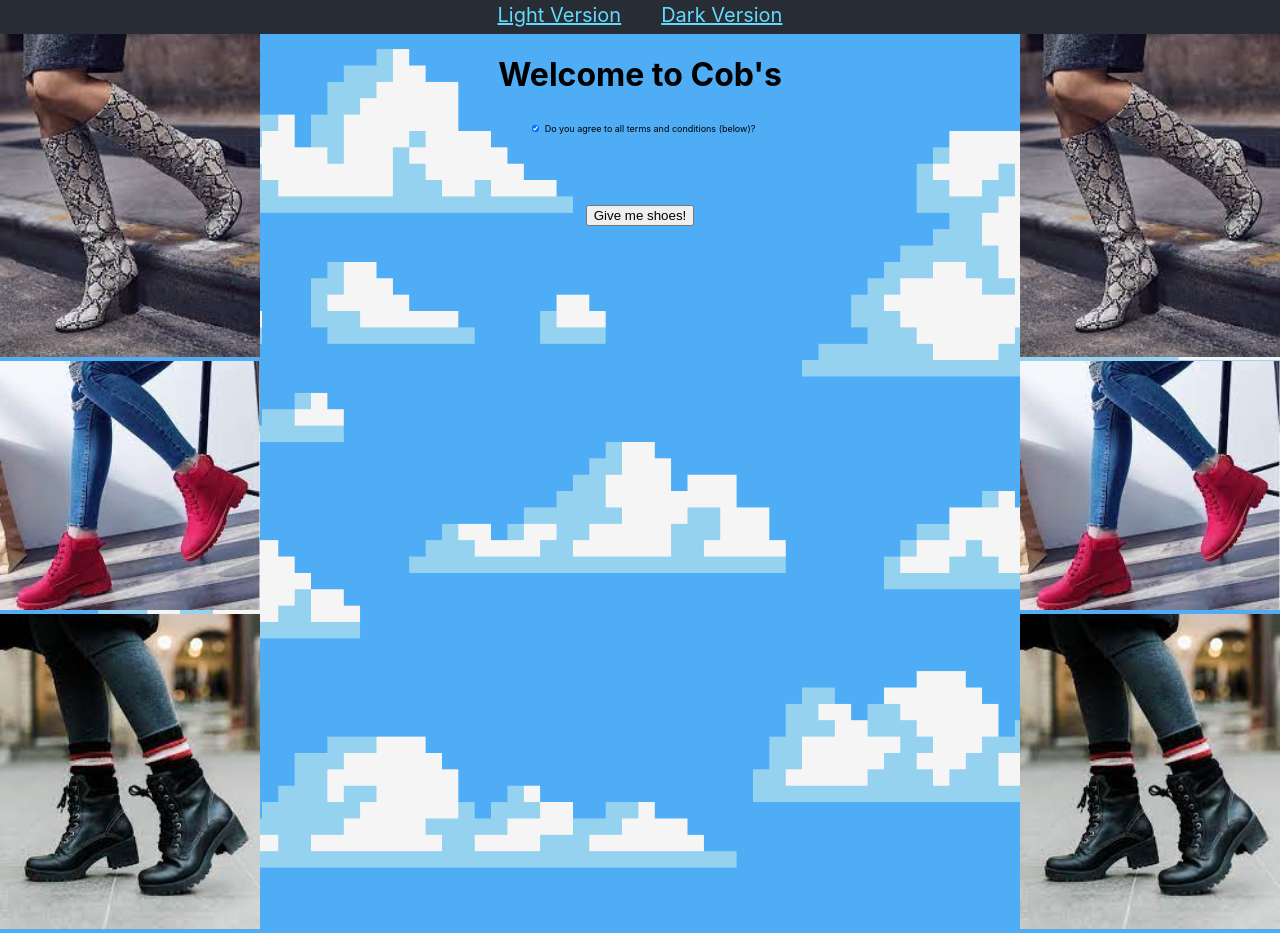
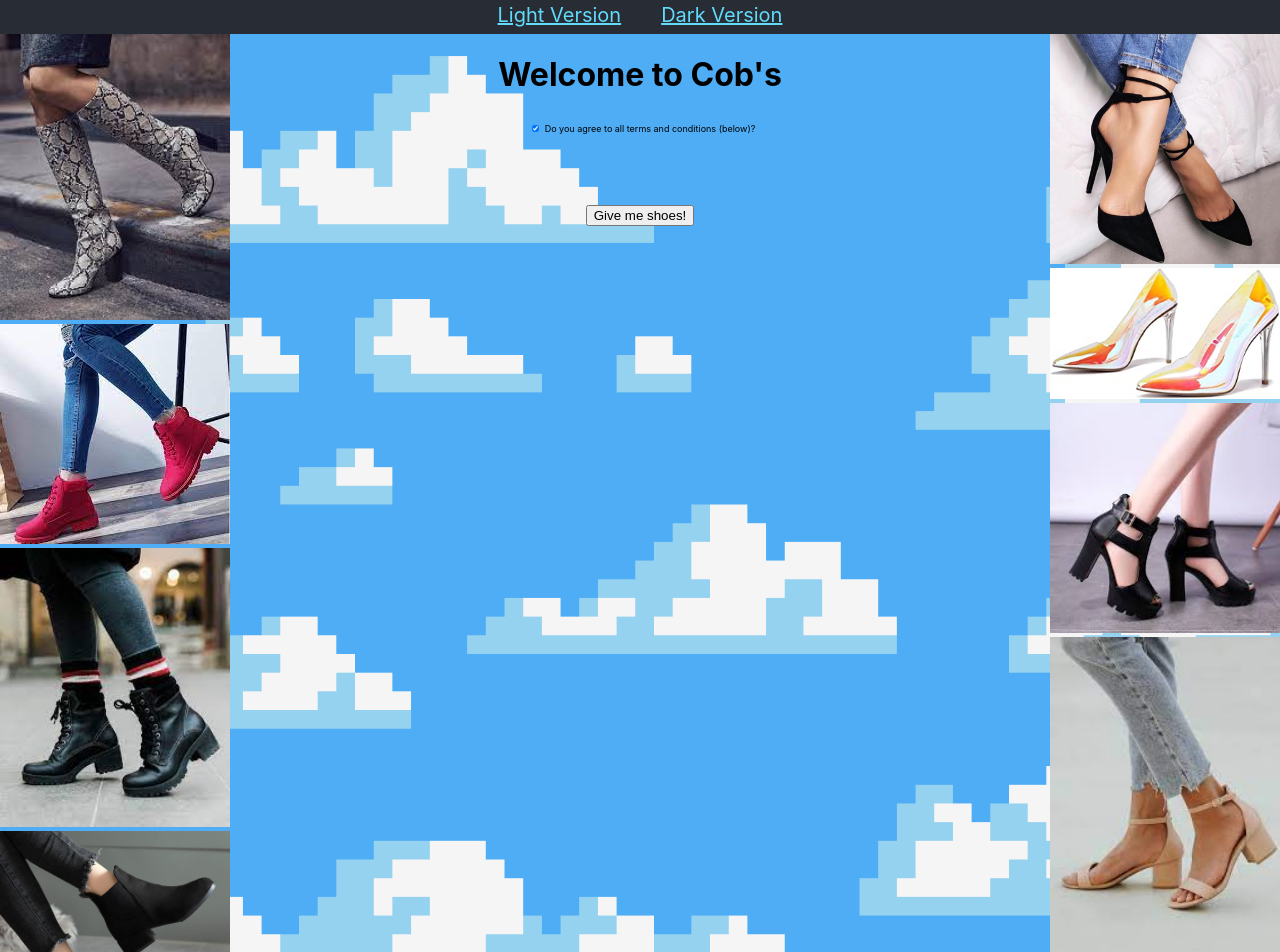
Before and after one commit to LightPat/CS-480B-HW1, a React (Create React App) app: page /dark in a window 1280 px wide. Shown: the top 952 px of the page. Built offline with nearby package versions, Linux system fonts and the light colour scheme; no server answers.

Commit message:
All column images finished

```diff
--- a/src/pages/Dark.css
+++ b/src/pages/Dark.css
@@ -23,7 +23,7 @@ body {
 }
 
 .shoe-image {
-    width: 260px;
+    width: 230px;
 }
 
 #privacy-policy {
--- a/src/pages/Dark.js
+++ b/src/pages/Dark.js
@@ -1,11 +1,18 @@
 import './Dark.css';
 import React from "react"
+import privacypolicy from './Privacy Policy.txt'
+import { Link } from "react-router-dom"
+// import ImageGallery from 'react-image-gallery';
+
 import boots1 from "../images/Boots 1.jpg"
 import boots2 from "../images/Boots 2.jpg"
 import boots3 from "../images/Boots 3.jpg"
-import privacypolicy from './Privacy Policy.txt'
-import { Link } from "react-router-dom"
-// import ImageGallery from 'react-image-gallery';
+import boots4 from "../images/Boots 4.jpeg"
+import heels1 from "../images/Heels 1.jpeg"
+import heels2 from "../images/Heels 2.jpg"
+import heels3 from "../images/Heels 3.jpg"
+import heels4 from "../images/Heels 4.jpg"
+
 
 function readPrivacyPolicyFile() {
   fetch(privacypolicy)
@@ -23,6 +30,7 @@ function Dark() {
         <img src={boots1} alt="Boots" class="shoe-image"></img>
         <img src={boots2} alt="Boots" class="shoe-image"></img>
         <img src={boots3} alt="Boots" class="shoe-image"></img>
+        <img src={boots4} alt="Boots" class="shoe-image"></img>
       </div>
       <div class="center-column">
         <h1>Welcome to Cob's</h1>
@@ -36,9 +44,10 @@ function Dark() {
         </Link>
       </div>
       <div class="right-column">
-        <img src={boots1} alt="Boots" class="shoe-image"></img>
-        <img src={boots2} alt="Boots" class="shoe-image"></img>
-        <img src={boots3} alt="Boots" class="shoe-image"></img>
+        <img src={heels1} alt="Heels" class="shoe-image"></img>
+        <img src={heels2} alt="Heels" class="shoe-image"></img>
+        <img src={heels3} alt="Heels" class="shoe-image"></img>
+        <img src={heels4} alt="Heels" class="shoe-image"></img>
       </div>
     </div>
   )
```
Also changed, not shown: src/images/Boots 4.jpeg (added), src/images/Heels 4.jpg (added).
